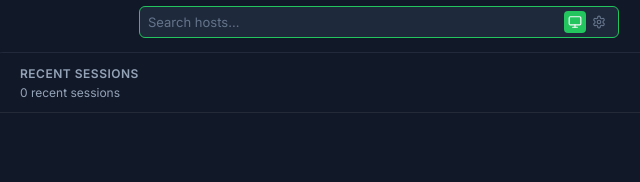
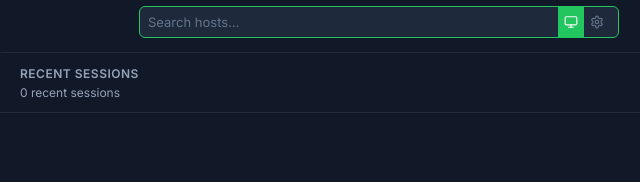
Before and after one commit to bonzo81/comnd, a website built with Vite: page index.html in a window 1280 px wide. Shown: the top 182 px of the page, 261-901 px from the left. Built offline with nearby package versions, Linux system fonts and the light colour scheme.

Commit message:
style(search): toggle fills full search box height

```diff
--- a/src/styles/components/_global-search.css
+++ b/src/styles/components/_global-search.css
@@ -46,7 +46,7 @@
 .title-bar-search-toggle {
   flex-shrink: 0;
   display: flex;
-  gap: var(--space-0-5);
+  height: 100%;
   margin-left: var(--space-1);
 }
 
@@ -54,10 +54,9 @@
   display: flex;
   align-items: center;
   justify-content: center;
-  width: 22px;
-  height: 22px;
+  width: 26px;
+  height: 100%;
   border: none;
-  border-radius: var(--radius-sm);
   background: transparent;
   color: var(--color-text-tertiary);
   cursor: pointer;
```
